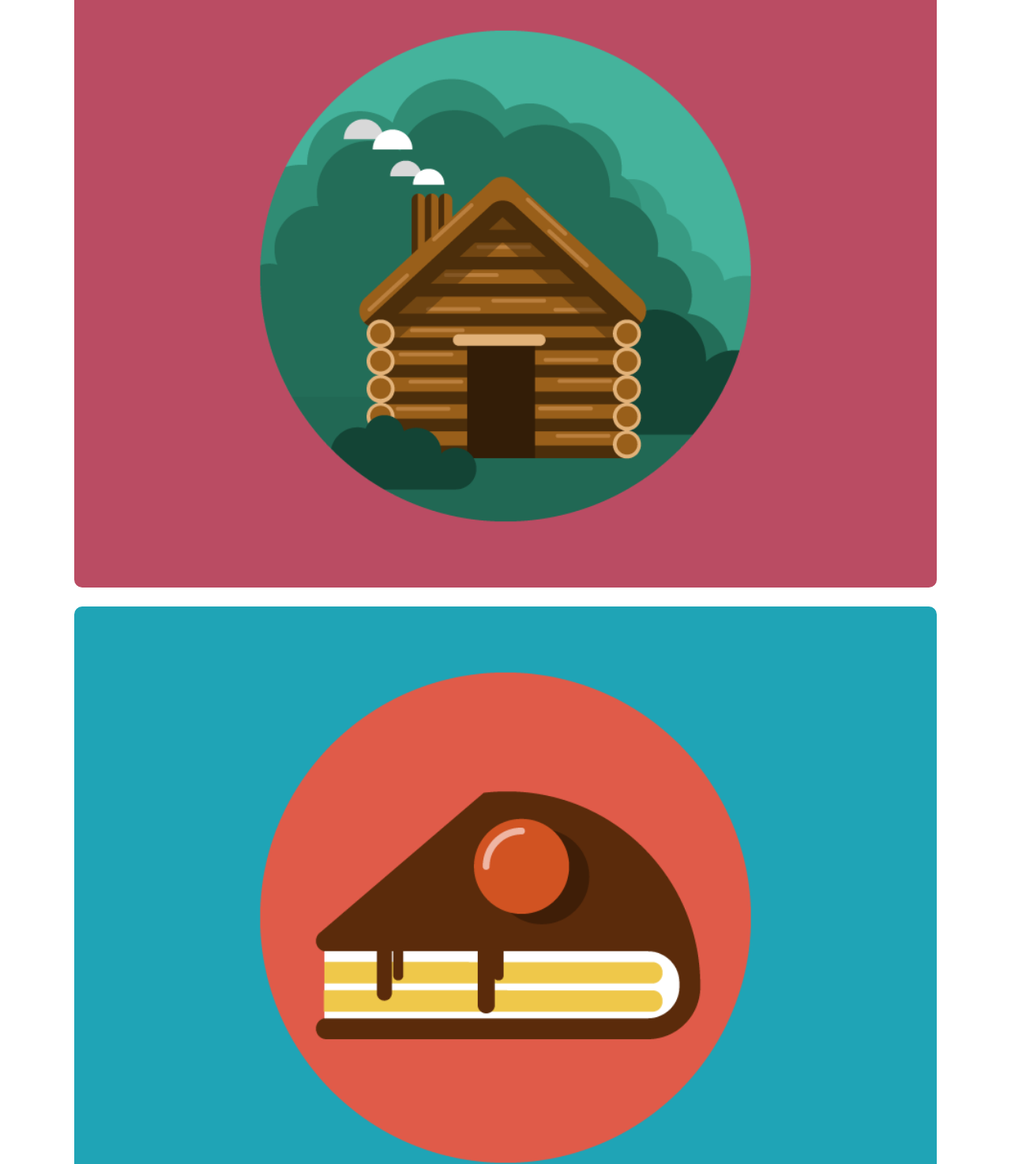
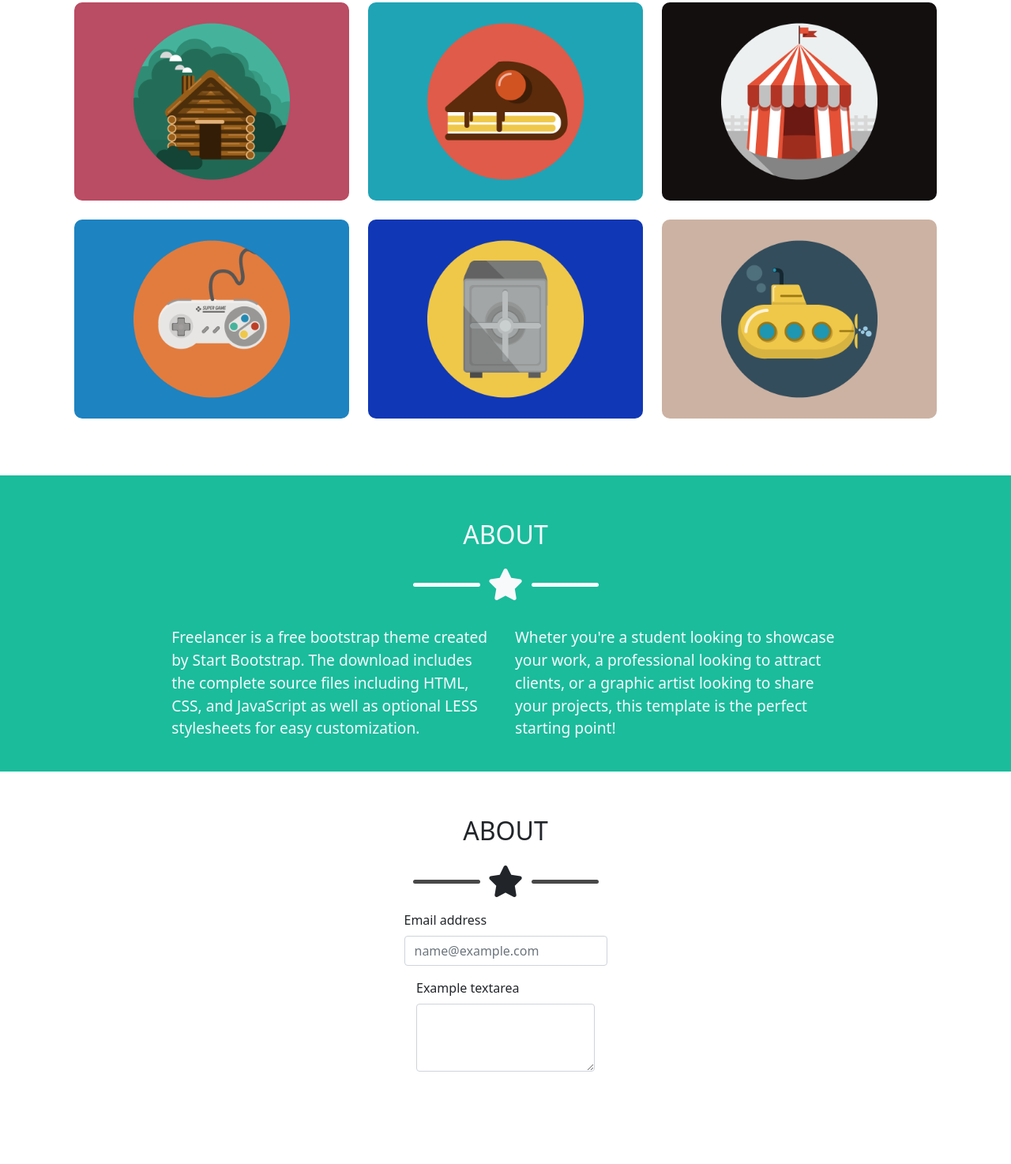
Before and after one commit to Gabrieleabu23/html-css-bootstrap-freelancer, a plain HTML site: page index.html in a window 1280 px wide. Shown: the part 827-2301 px from the top of the page at 79% size. After the commit the page ends 2224 px from the top, so only its background shows below. Drawn offline with nearby package versions, Linux system fonts and the light colour scheme.

Commit message:
completed about section

```diff
--- a/css/style.css
+++ b/css/style.css
@@ -25,7 +25,7 @@ nav{
 }
 
 /* JUMBO */
-header .bg_jumbo{
+ .bg_jumbo{
     background-color: #1abc9c;
 }
 
@@ -56,9 +56,27 @@ header h4{
 main .content img{
     width: 100%;
 }
-#portfolio .line_star{
+#portfolio .line_star,
+#contact .line_star
+{
     background-color:#484848 ;
 }
 .border-radius{
     border-radius: 10px;
 }
+
+/* SECTION ABOUT */
+#about [class*="col-sm-8"] p {
+    font-size: 1.2rem;
+}
+
+
+
+
+
+
+@media all and (max-width:768px){
+   #about [class*="col-md-4"] p{
+    font-size: 2rem;
+   }
+}
--- a/index.html
+++ b/index.html
@@ -41,7 +41,7 @@
                 </nav>
             </div>
         </section>
-        <div class="container-fluid bg_jumbo">
+        <div class="container-fluid bg_jumbo mb-5">
             <div class="d-flex justify-content-center">
                 <div class="content d-flex flex-column align-items-center">
                     <img src="img/avatar.svg" alt="">
@@ -55,7 +55,7 @@
         </div>
     </header>
     <main>
-        <div class="container">
+        <div class="container mb-5">
             <section id="portfolio" class="mb-5">
                 <div class="d-flex  flex-column align-items-center">
                     <h4 class="mt-5 mb-4 fs-2">PORTFOLIO</h4>
@@ -65,38 +65,71 @@
                 </div>
                 <div class="container">
                     <div class="row">
-                        <div class="col-sm-12">
+                        <div class="col-sm-12 col-md-6 col-lg-4">
                             <div class="content mb-4">
                                 <img src="img/cabin.png" class="object-fit-cover border-radius" alt="">
                             </div>
                         </div>
-                        <div class="col-sm-12">
+                        <div class="col-sm-12 col-md-6 col-lg-4">
                             <div class="content mb-4"><img src="img/cake.png" class="object-fit-cover border-radius" alt="">
                             </div>
                         </div>
-                        <div class="col-sm-12">
+                        <div class="col-sm-12 col-md-6 col-lg-4">
                             <div class="content mb-4"><img src="img/circus.png" class="object-fit-cover border-radius" alt="">
                             </div>
                         </div>
-                        <div class="col-sm-12">
+                        <div class="col-sm-12 col-md-6 col-lg-4">
                             <div class="content mb-4"><img src="img/game.png" class="object-fit-cover border-radius" alt="">
                             </div>
                         </div>
-                        <div class="col-sm-12">
+                        <div class="col-sm-12 col-md-6 col-lg-4">
                             <div class="content mb-4"><img src="img/safe.png" class="object-fit-cover border-radius" alt="">
                             </div>
                         </div>
-                        <div class="col-sm-12">
+                        <div class="col-sm-12 col-md-6 col-lg-4">
                             <div class="content mb-4"><img src="img/submarine.png" class="object-fit-cover border-radius" alt="">
                             </div>
                         </div>
                     </div>
                 </div>
             </section>
-            <section id="about">
-
-            </section>
         </div>
+        <section id="about" class="bg_jumbo">
+            <div class="container-fluid pt-2 pb-4 p-0">
+                <div class="d-flex align-items-center flex-column ">
+                    <h4 class="mt-5 mb-4 fs-2 text-light">ABOUT</h4>
+                    <span class="mb-3"><span class="line_star rounded"></span><i class="fa-solid fa-star text-light"></i><span
+                            class="line_star rounded"></span>
+                    </span>
+                    <div class="row justify-content-sm-center mt-3">
+                        <div class="col-sm-8 col-md-4">
+                            <p class=" text-light">Freelancer is a free bootstrap theme created by Start Bootstrap. The download includes the complete source files including HTML, CSS, and JavaScript as well as optional LESS stylesheets for easy customization.</p>
+                        </div>
+                        <div class="col-sm-8 col-md-4">
+                            <p class=" text-light">Wheter you're a student looking to showcase your work, a professional looking to attract clients, or a graphic artist looking to share your projects, this template is the perfect starting point!</p>
+                        </div>
+                    </div>
+                </div>
+            </div>
+        </section>
+        <section id="contact">
+            <div class="container-fluid pt-2 pb-4 p-0">
+            <div class="d-flex align-items-center flex-column ">
+                <h4 class="mt-5 mb-4 fs-2 ">ABOUT</h4>
+                <span class="mb-3"><span class="line_star rounded"></span><i class="fa-solid fa-star "></i><span
+                        class="line_star rounded"></span>
+                </span>
+                <div class="mb-3">
+                    <label for="exampleFormControlInput1" class="form-label">Email address</label>
+                    <input type="email" class="form-control" id="exampleFormControlInput1" placeholder="name@example.com">
+                  </div>
+                  <div class="mb-3">
+                    <label for="exampleFormControlTextarea1" class="form-label">Example textarea</label>
+                    <textarea class="form-control" id="exampleFormControlTextarea1" rows="3"></textarea>
+                  </div>
+            </div>
+        </div>
+        </section>
     </main>
 </body>
 
```
